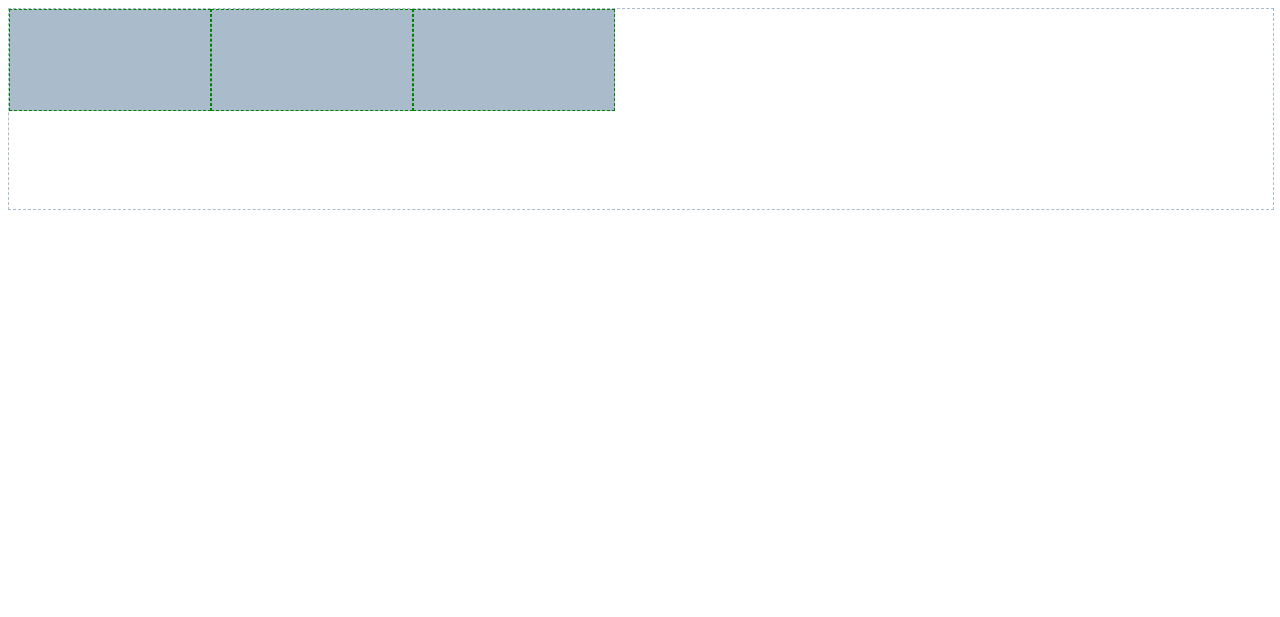
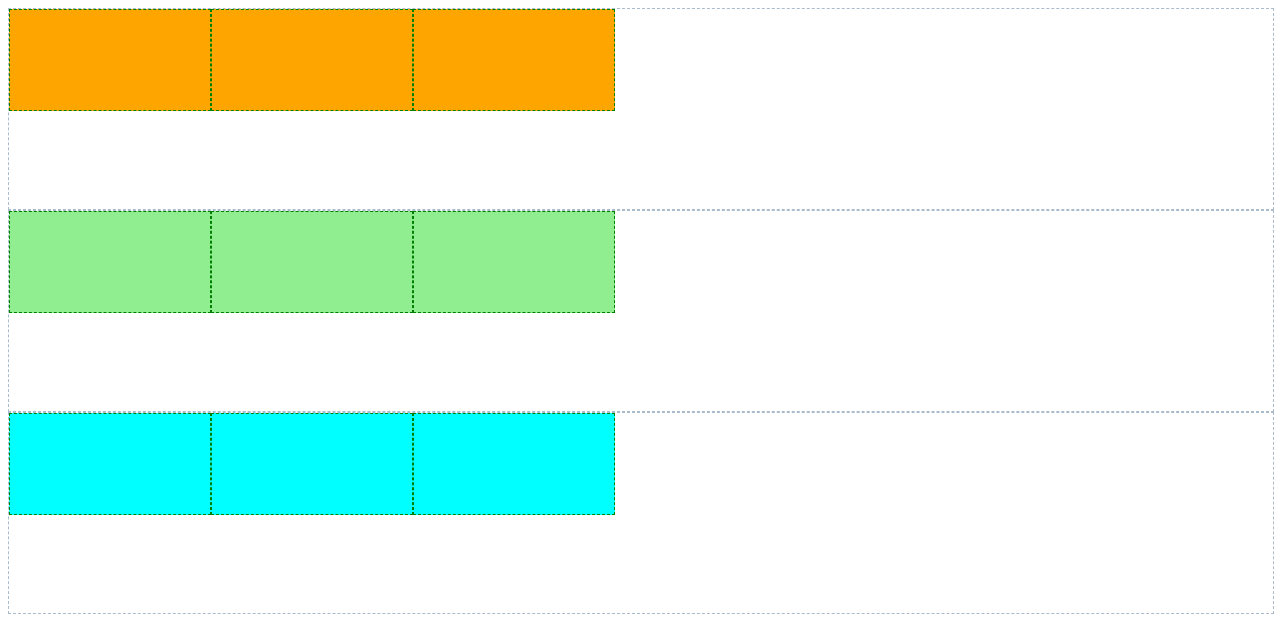
Before and after one commit to malc-adams/proto-css-modules, a website built with webpack: page src/index.html in a window 1280 px wide. Built offline with nearby package versions, Linux system fonts and the light colour scheme.

Commit message:
Dynamic breakpoint

```diff
--- /dev/null
+++ b/src/css/_breakpoints.scss
@@ -0,0 +1,3 @@
+$breakpoint1: 300px;
+$breakpoint2: 500px;
+$breakpoint3: 700px;
--- a/src/css/_module-config.scss
+++ /dev/null
@@ -1 +0,0 @@
-$test-breakpoint: 500px;
--- a/src/css/index.scss
+++ b/src/css/index.scss
@@ -1,4 +1,4 @@
-@import 'module-config';
+@import "breakpoints";
 
 .grid {
   border: dashed 1px #abc;
@@ -13,10 +13,56 @@
   }
 }
 
-@media screen and (min-width: $test-breakpoint) {
-  .grid {
-    .item {
-      background-color: #abc;
+@media screen and (min-width: $breakpoint1) {
+  .bp-1-2-3 {
+    .grid {
+      .item {
+        background-color: cyan;
+      }
     }
   }
 }
+
+@media screen and (min-width: $breakpoint2) {
+  .bp-1-2-3 {
+    .grid {
+      .item {
+        background-color: lightgreen;
+      }
+    }
+  }
+
+  .bp-2-3 {
+    .grid {
+      .item {
+        background-color: cyan;
+      }
+    }
+  }
+}
+
+@media screen and (min-width: $breakpoint3) {
+  .bp-1-2-3 {
+    .grid {
+      .item {
+        background-color: orange;
+      }
+    }
+  }
+
+  .bp-2-3 {
+    .grid {
+      .item {
+        background-color: lightgreen;
+      }
+    }
+  }
+
+  .bp-3 {
+    .grid {
+      .item {
+        background-color: cyan;
+      }
+    }
+  }
+}
--- a/src/index.js
+++ b/src/index.js
@@ -1,13 +1,24 @@
 import style from './css/index.scss';
 
 function init() {
-  const grid = createGrid();
-  return grid;
+  const element = document.createElement('div');
+  const configList = ['bp-1-2-3', 'bp-2-3', 'bp-3'];
+
+  for (let i = 0; i < configList.length; i++) {
+    element.appendChild(createGrid(configList[i]));
+  }
+
+  return element;
 }
 
-function createGrid() {
+function createGrid(config) {
+  const configWrapper = document.createElement('div');
+  configWrapper.classList.add(style[config]);
+
   const element = document.createElement('div');
   element.classList.add(style.grid);
+
+  configWrapper.appendChild(element);
 
   // Create the grid items.
   for (let i = 0; i < 3; i++) {
@@ -15,7 +26,7 @@ function createGrid() {
     element.appendChild(item);
   }
 
-  return element;
+  return configWrapper;
 }
 
 function createGridItem() {
```
